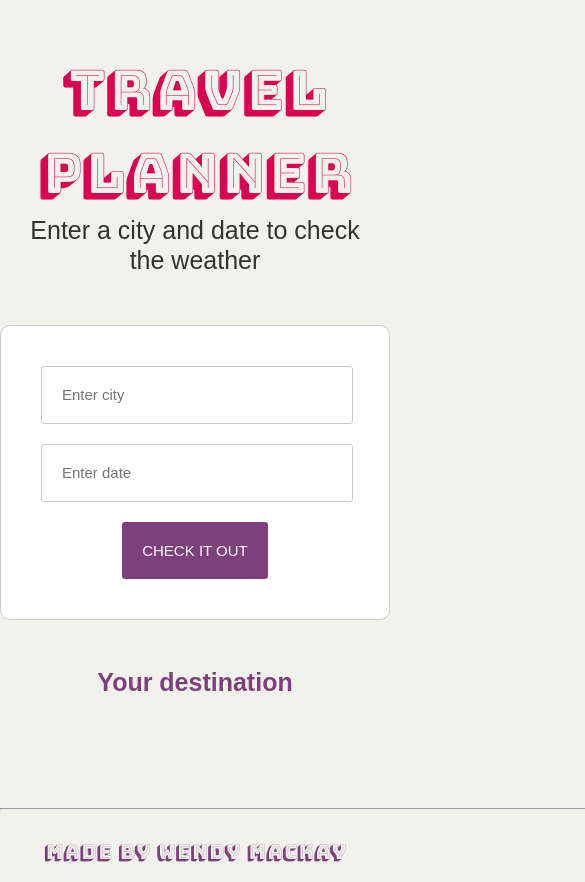
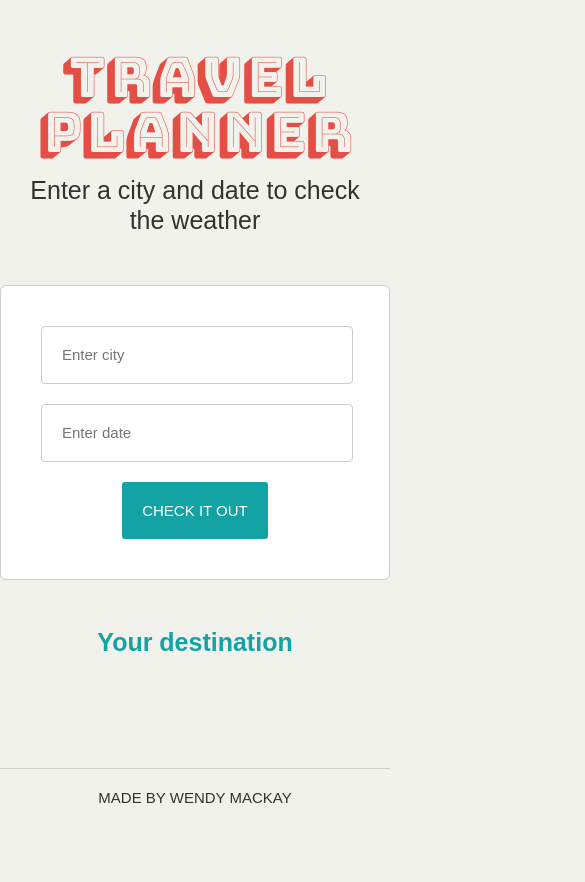
Before and after one commit to wenzmac/travel-planner, a website built with webpack: page src/client/views/index.html in a window 390 px wide. Shown: the top 882 px of the page, 585 px wide, since content can reach past the window. After the commit the page ends 844 px from the top, so only its background shows below. Built offline with nearby package versions, Linux system fonts and the light colour scheme; a web font is replaced by a local one.

Commit message:
Responsive and styled
HTML and CSS complete and working ready for API fetch

```diff
--- a/src/client/styles/base.scss
+++ b/src/client/styles/base.scss
@@ -1,5 +1,7 @@
+@import 'variables.scss';
+
 html {
-  background-color: #F2F2ED;
+  background-color: $colour-bg;
 }
 
 body {
@@ -14,8 +16,22 @@ main {
 }
 
 section {
-    max-width: 800px;
+    max-width: 950px;
     margin: 50px auto;
+}
+
+header {
+    padding: 20px 30px 0;
+}
+
+footer {
+  margin-top: 50px;
+}
+
+hr {
+  height: 1px;
+  background-color: #ccc;
+  border: none;
 }
 
 .hide {
--- a/src/client/styles/fonts.scss
+++ b/src/client/styles/fonts.scss
@@ -1,20 +1,14 @@
-@import url('https://fonts.googleapis.com/css2?family=Bungee+Shade&family=News+Cycle:wght@400;700&display=swap');
-
-$font-main: 'News Cycle', sans-serif;
-$font-head: 'Bungee Shade', cursive;
-$colour-primary: #d90452;
-$colour-second: #7D407D;
-$colour-neutral: #333132;
+@import 'variables.scss';
 
 body {
   font: 25px/1.2 $font-main;
-  color: $colour-neutral;
+  color: $colour-body;
 }
 
 h1 {
-  font: 55px/1.5 $font-head;
+  font: 55px/1 $font-head;
   color: $colour-primary;
-  margin-top: 30px;
+  margin: 30px 0 15px;
 }
 
 h2 {
@@ -24,8 +18,8 @@ h2 {
 }
 
 .footer-text {
-  font: 20px/3 $font-head;
-  color: $colour-second;
+  font-size: 60%;
+  margin-top: 20px;
   text-transform: uppercase;
 }
 
--- a/src/client/styles/footer.scss
+++ /dev/null
@@ -1,7 +0,0 @@
-footer {
-  margin-top: 50px;
-}
-
-hr {
-  width: 800px;
-}
--- a/src/client/styles/form.scss
+++ b/src/client/styles/form.scss
@@ -1,13 +1,15 @@
+@import 'variables.scss';
+
 form {
   background-color: #fff;
   border: 1px solid #ccc;
-  border-radius: 10px;
+  border-radius: 6px;
   padding: 30px 30px 30px 30px;
 }
 
 input {
   border: 1px solid #ccc;
-  border-radius: 3px;
+  border-radius: 4px;
   padding: 20px;
   font-size: 60%;
   line-height: 16px;
@@ -16,7 +18,7 @@ input {
 }
 
 button {
-    background: #7D407D;
+    background: $colour-second;
     border-radius: 3px;
     color: #fff;
     font-size: 60%;
@@ -27,11 +29,17 @@ button {
 }
 
 button:hover {
-    background: #ff665a;
+    background: $colour-primary;;
 }
 
-@media(min-width:700px) {
+@media(min-width:595px) {
   input {
-    width: 33%;
+    width: 45%;
   }
 }
+
+@media(min-width:795px) {
+  input {
+    width: 35%;
+  }
+}
--- a/src/client/styles/header.scss
+++ /dev/null
@@ -1,4 +0,0 @@
-
-header {
-    padding: 20px 30px 0;
-}
--- /dev/null
+++ b/src/client/styles/variables.scss
@@ -0,0 +1,8 @@
+@import url('https://fonts.googleapis.com/css2?family=Bungee+Shade&family=News+Cycle:wght@400;700&display=swap');
+
+$font-main: 'News Cycle', sans-serif;
+$font-head: 'Bungee Shade', cursive;
+$colour-primary: #e54e45;
+$colour-second: #13a3a5;
+$colour-body: #333132;
+$colour-bg: #F2F2ED;
--- a/webpack.dev.js
+++ b/webpack.dev.js
@@ -13,7 +13,7 @@ module.exports = {
     devServer: {
       contentBase: path.join(__dirname, 'dist'),
       compress: true,
-      port: 9000
+      port: 9090
     },
     module: {
         rules: [
```
Also changed, not shown: src/client/index.js (+0 -9 lines), dist/main.css, dist/main.js, 2 other files.
